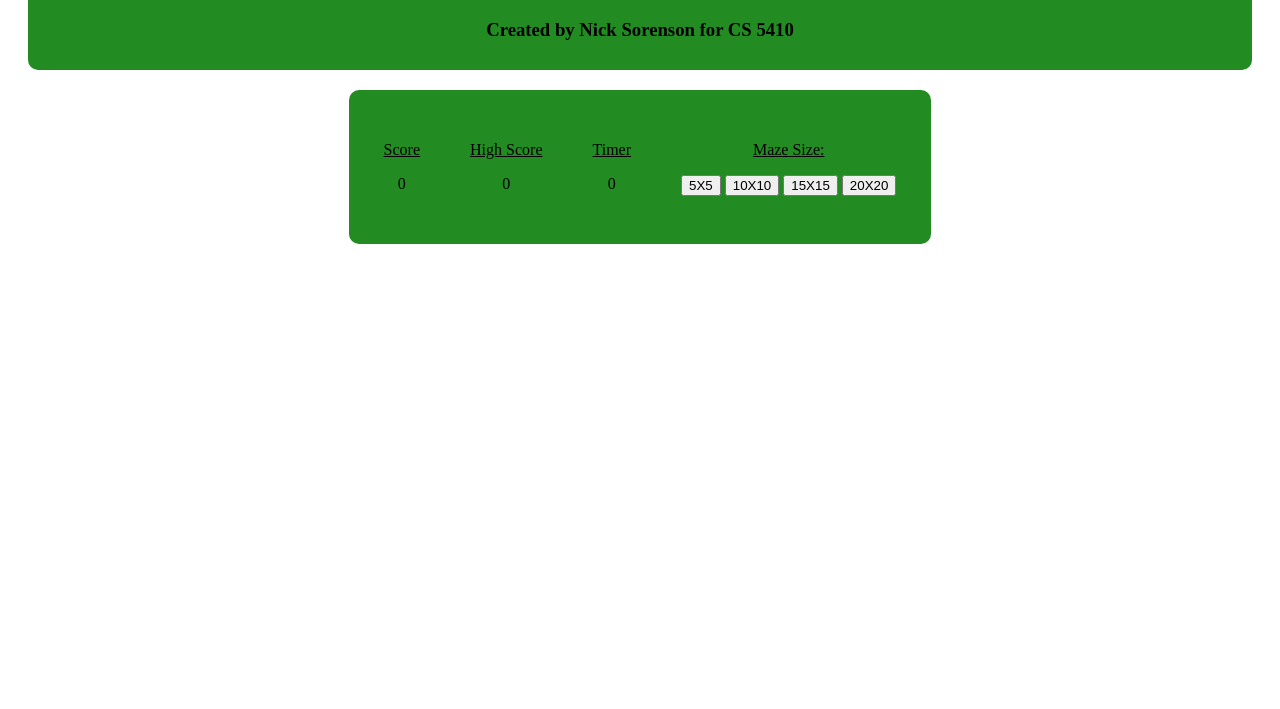
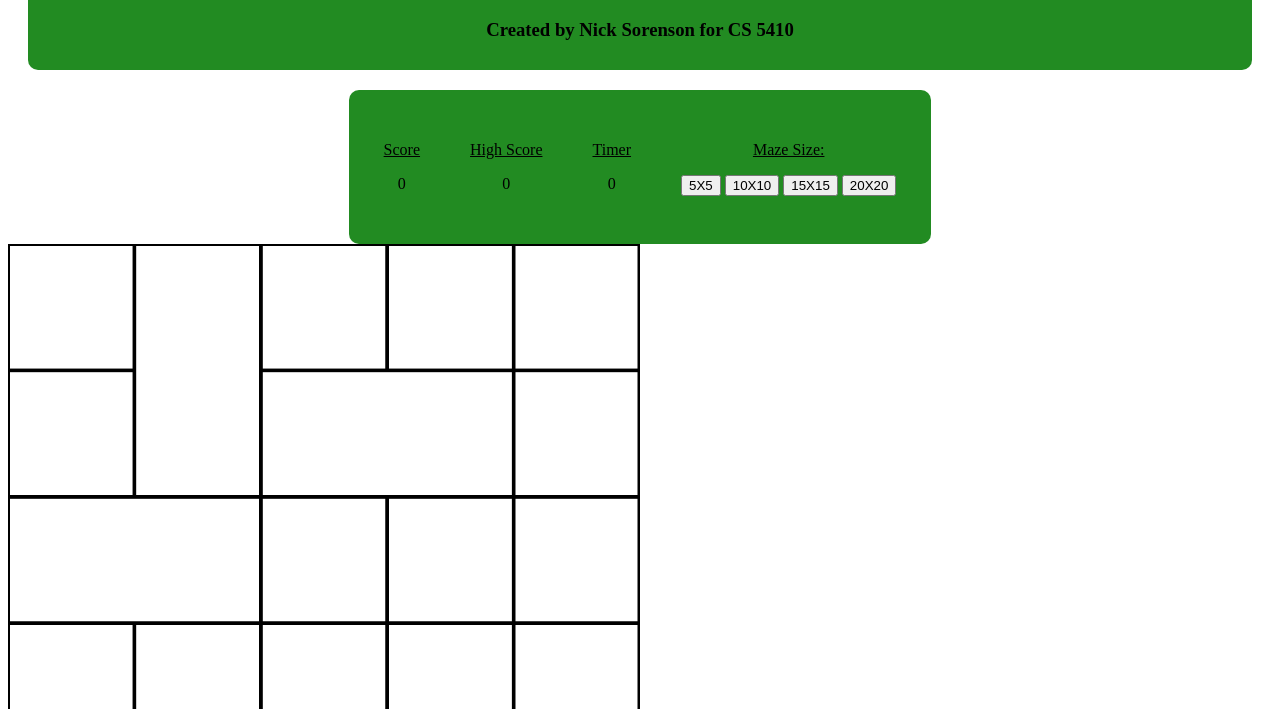
Before and after one commit to KodingKing99/js2DMaze, a plain HTML site: page index.html in a window 1280 px wide. Shown: the part 91-800 px from the top of the page. Drawn offline with Linux system fonts and the light colour scheme.

Commit message:
I have something rendering now, but it does not look right lol. I will need to do some serious debugging

```diff
--- a/index.html
+++ b/index.html
@@ -32,7 +32,8 @@
 			</div>
 
 	</div>
+	<script >Maze = {}</script>
 	<script src='./jscode/mazeGen.js'></script>
-	<script src='./jscode/gameLoop.js'></script>
+	<script src='./jscode/renderer.js'></script>
 </body>
 </html>
--- a/jscode/mazeGen.js
+++ b/jscode/mazeGen.js
@@ -269,13 +269,13 @@ let spreadMazeCells = (state) => {
 }
 let generateMaze = (width, height) => {
     let gamestate = getGameState(width, height);
-    console.log(gamestate);
-    gamestate.reportMazeWalls()
+    // console.log(gamestate);
+    // gamestate.reportMazeWalls()
     addCellToMaze(gamestate);
     spreadMazeCells(gamestate);
-    console.log("Ending State")
-    console.log(gamestate)
-    gamestate.reportMazeWalls()
-
+    // console.log("Ending State")
+    // console.log(gamestate)
+    // gamestate.reportMazeWalls()
+    return gamestate;
 }
-generateMaze(WIDTH, HEIGHT);
+// generateMaze(WIDTH, HEIGHT);
--- /dev/null
+++ b/jscode/renderer.js
@@ -0,0 +1,123 @@
+Maze.graphics = (function(){
+    let canvas = document.getElementById('canvas');
+    let context = canvas.getContext('2d');
+    let COORD_SIZE = 1000;
+    CanvasRenderingContext2D.prototype.clear = function(){
+        this.clearRect(0, 0, canvas.width, canvas.height);
+    }
+    let clearScreen = function(){
+        context.clear();
+    }
+    let drawOutline = function(){
+        context.strokeStyle = 'rgba(0, 0, 255, 1)';
+        context.lineWidth = 2;
+        context.strokeRect(
+        canvas.width / 4, canvas.height / 4,
+        canvas.width / 2, canvas.height / 2);
+    }
+    function drawCell(cell, cellSize) {
+        // if (imgFloor.isReady) {
+        //     context.drawImage(imgFloor,
+        //     cell.x * (COORD_SIZE / 3), cell.y * (COORD_SIZE / 3),
+        //     COORD_SIZE / 3 + 0.5, COORD_SIZE / 3 + 0.5);
+        // }
+        console.log(cell)
+        console.log(`Postion: ${cell.getX()}, ${cell.getY()}`)
+        cell.reportNeighbors();
+        if (cell.mazeNeighbors["BOTTOM"] === null) {
+            // console.log(`Moving to ${}`)
+            context.moveTo(cell.getX() * (COORD_SIZE / cellSize), cell.getY() * (COORD_SIZE / cellSize));
+            context.lineTo((cell.getX() + 1) * (COORD_SIZE / cellSize), cell.getY() * (COORD_SIZE / cellSize));
+        }
+
+        if (cell.mazeNeighbors["TOP"] === null) {
+            context.moveTo(cell.getX() * (COORD_SIZE / cellSize), (cell.getY() + 1) * (COORD_SIZE / cellSize));
+            context.lineTo((cell.getX() + 1) * (COORD_SIZE / cellSize), (cell.getY() + 1) * (COORD_SIZE / cellSize));
+        }
+
+        if (cell.mazeNeighbors["LEFT"] === null) {
+            context.moveTo((cell.getX() + 1) * (COORD_SIZE / cellSize), cell.getY() * (COORD_SIZE / cellSize));
+            context.lineTo((cell.getX() + 1) * (COORD_SIZE / cellSize), (cell.getY() + 1) * (COORD_SIZE / cellSize));
+        }
+
+        if (cell.mazeNeighbors["RIGHT"] === null) {
+            context.moveTo(cell.getX() * (COORD_SIZE / cellSize), cell.getY() * (COORD_SIZE / cellSize));
+            context.lineTo(cell.getX() * (COORD_SIZE / cellSize), (cell.getY() + 1) * (COORD_SIZE / cellSize));
+        }
+        // if (cell.mazeNeighbors["TOP"] === null) {
+        //     context.moveTo(cell.getY() * (COORD_SIZE / cellSize), cell.getX() * (COORD_SIZE / cellSize));
+        //     context.lineTo(cell.getY() * (COORD_SIZE / cellSize), (cell.getX() + 1) * (COORD_SIZE / cellSize));
+        // }
+
+        // if (cell.mazeNeighbors["BOTTOM"] === null) {
+        //     context.moveTo(cell.getY() + 1 * (COORD_SIZE / cellSize), cell.getX() * (COORD_SIZE / cellSize));
+        //     context.lineTo(cell.getY() + 1 * (COORD_SIZE / cellSize), (cell.getX() + 1) * (COORD_SIZE / cellSize));
+        // }
+
+        // if (cell.mazeNeighbors["RIGHT"] === null) {
+        //     context.moveTo(cell.getY() * (COORD_SIZE / cellSize), (cell.getX() + 1) * (COORD_SIZE / cellSize));
+        //     context.lineTo((cell.getY() + 1) * (COORD_SIZE / cellSize), (cell.getX() + 1) * (COORD_SIZE / cellSize));
+        // }
+
+        // if (cell.mazeNeighbors["LEFT"] === null) {
+        //     context.moveTo(cell.getY() * (COORD_SIZE / cellSize), cell.getX() * (COORD_SIZE / cellSize));
+        //     context.lineTo((cell.getY() + 1) * (COORD_SIZE / cellSize), cell.getX() * (COORD_SIZE / cellSize));
+        // }
+    }
+    function renderMaze(gameState, width, height) {
+        // Render the cells first
+        context.beginPath();
+        // console.log(gameState);
+        for (let row = 0; row < width; row++) {
+            for (let col = 0; col < height; col++) {
+                drawCell(gameState.maze[row][col], width);
+            }
+        }
+        // console.log(gameState.maze[0][0])
+        context.strokeStyle = 'rgb(0, 0, 0)';
+        context.lineWidth = 6;
+        context.stroke();
+
+        // Draw a black border around the whole maze
+        context.beginPath();
+        context.moveTo(0, 0);
+        context.lineTo(COORD_SIZE - 1, 0);
+        context.lineTo(COORD_SIZE - 1, COORD_SIZE - 1);
+        context.lineTo(0, COORD_SIZE - 1);
+        context.closePath();
+        context.strokeStyle = 'rgb(0, 0, 0)';
+        context.stroke();
+    }
+    return {
+        clearScreen: clearScreen,
+        drawOutline: drawOutline,
+        renderMaze: renderMaze
+    }
+}());
+
+Maze.main = (function(graphics){
+    'use strict';
+    let lastTimeStamp = performance.now();
+    let gameState = generateMaze(WIDTH, HEIGHT);
+    console.log(gameState);
+    let processInput = function(elapsedTime){
+        // do nothing yet
+    }
+    let render = function(){
+        graphics.clearScreen();
+        graphics.renderMaze(gameState, WIDTH, HEIGHT);
+    }
+    let update = function(elapsedTime){
+        // do nothing yet
+    }
+    let gameLoop = function(newTimeStamp){
+        let elapsedTime = newTimeStamp - lastTimeStamp;
+        processInput(elapsedTime);
+        update(elapsedTime);
+        render();
+        // requestAnimationFrame(gameLoop);
+    }
+    console.log('Game Initializing')
+    requestAnimationFrame(gameLoop);
+
+}(Maze.graphics));
```
Also changed, not shown: 1 other file.
